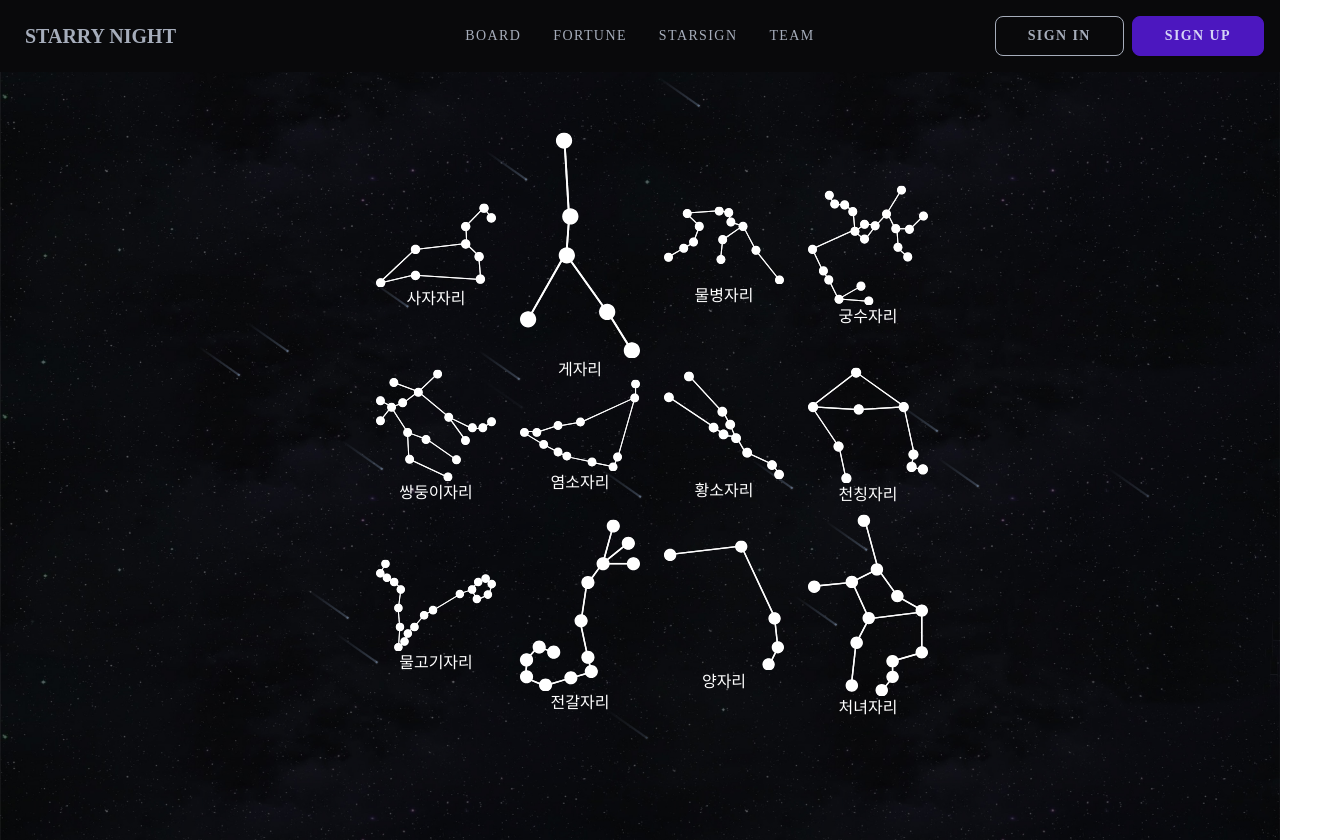
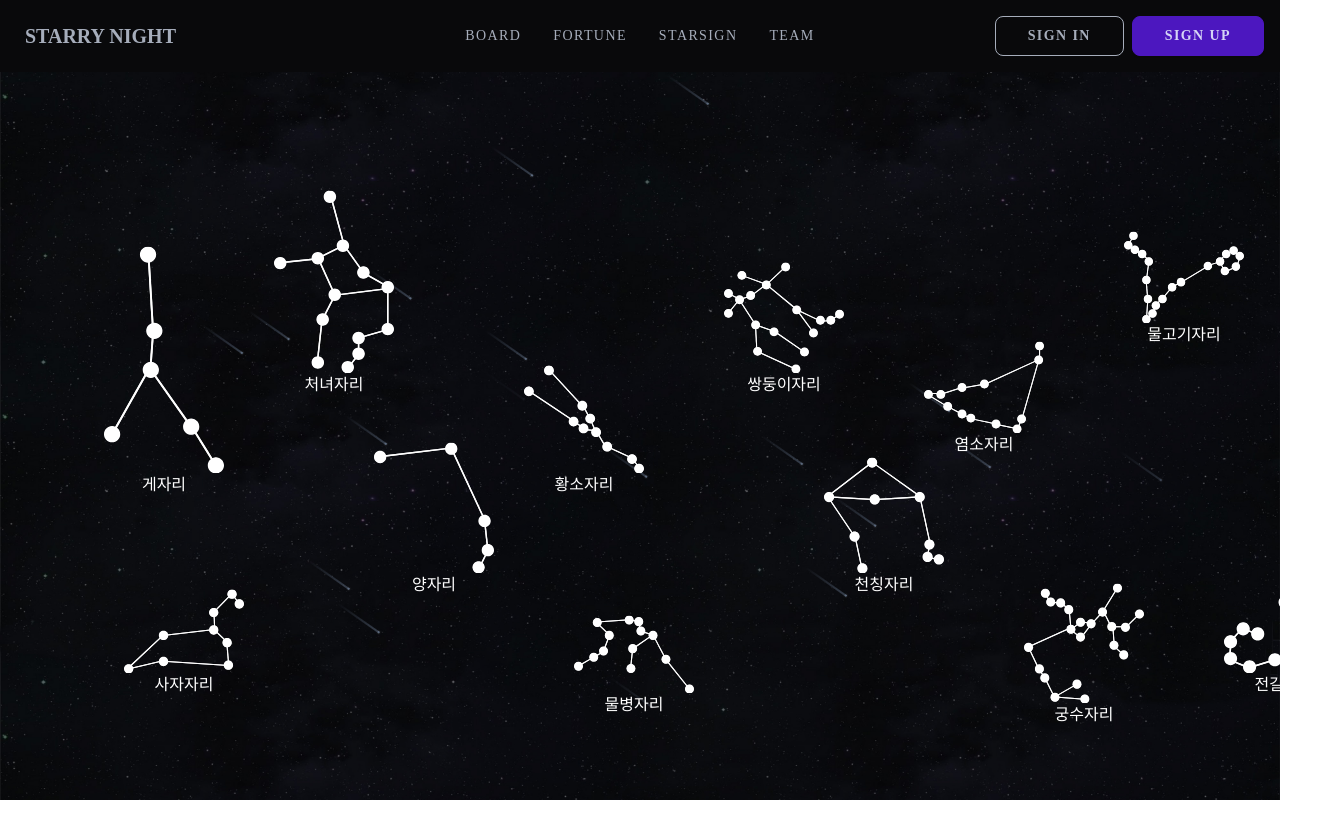
Before and after one commit to React4-HOT6/starry-night, a Next.js app: page /starsign in a window 1280 px wide. Shown: the whole page, 1344 px wide, since content can reach past the window. After the commit the page ends 800 px from the top, so only its background shows below. Built offline with nearby package versions, Linux system fonts and the light colour scheme; no server answers.

Commit message:
design:별자리 재배치

```diff
--- a/src/app/starsign/page.tsx
+++ b/src/app/starsign/page.tsx
@@ -2,7 +2,7 @@ import StarSignContainer from "@/components/starsign/StarSignContainer";
 import { Meteors } from "@/components/ui/meteors";
 const StarSignPage = () => {
   return (
-    <div className=" flex justify-center items-center  ">
+    <div className="flex flex-col justify-center items-center">
       <Meteors />
       <StarSignContainer />
     </div>
--- a/src/components/starsign/StarSignComponent.tsx
+++ b/src/components/starsign/StarSignComponent.tsx
@@ -33,9 +33,14 @@ const StarSignComponent: React.FC<StarSignComponentProps> = ({
     <>
       <div
         onClick={onClickStarsign}
-        className="ml-6 animate-float transform cursor-pointer hover:scale-125 flex-col transition-transform duration-300 w-[120px] h-[120] flex justify-center items-center"
+        className="ml-6 animate-float transform cursor-pointer hover:scale-125 flex-col transition-transform duration-300 w-[120px] h-auto flex justify-center items-center"
       >
-        <Image src={src} priority alt={name} width={120} height={120} />
+        <Image
+          src={src}
+          priority
+          alt={name}
+          style={{ width: "120px", height: "auto" }}
+        />
         <p className="text-white">{name}</p>
       </div>
     </>
--- a/src/components/starsign/StarSignContainer.tsx
+++ b/src/components/starsign/StarSignContainer.tsx
@@ -35,23 +35,41 @@ const StarSignForm = () => {
           <p className="py-4">{starSignData?.star_sign_description}</p>
         </Modal>
       ) : (
-        <div className="max-w-[1200px] mt-[40px] min-h-screen w-[1200px] h-[500px] flex flex-col justify-center items-center">
-          <div className="max-w-[1200px] w-[1200px]  h-[180px] flex justify-center items-center">
+        <div className=" mt-[90px] static">
+          <div className="absolute bottom-[100px] left-[100px]">
             <Leo />
+          </div>
+          <div className="absolute bottom-[300px] left-[80px]">
             <Cancer />
+          </div>
+          <div className="absolute bottom-[80px] left-[550px]">
             <Aquarius />
+          </div>
+          <div className="absolute bottom-[70px] left-[1000px]">
             <Sagittarius />
           </div>
-          <div className="max-w-[1200px] w-[1200px]  h-[180px] flex justify-center items-center">
+          <div className="absolute bottom-[400px] left-[700px]">
             <Gemini />
+          </div>
+          <div className="absolute bottom-[340px] left-[900px]">
             <Capricorn />
+          </div>
+          <div className="absolute bottom-[300px] left-[500px]">
             <Taurus />
+          </div>
+          <div className="absolute bottom-[200px] left-[800px]">
             <Libra />
           </div>
-          <div className="max-w-[1200px] w-[1200px]  h-[180px] flex justify-center items-center">
+          <div className="absolute bottom-[450px] left-[1100px]">
             <Pisces />
+          </div>
+          <div className="absolute bottom-[100px] left-[1200px]">
             <Scorpio />
+          </div>
+          <div className="absolute bottom-[200px] left-[350px]">
             <Aries />
+          </div>
+          <div className="absolute bottom-[400px] left-[250px]">
             <Virgo />
           </div>
         </div>
--- a/src/components/ui/meteors.tsx
+++ b/src/components/ui/meteors.tsx
@@ -21,9 +21,9 @@ export const Meteors = ({
             className
           )}
           style={{
-            //100%이면 화면을 넘어갑니다. 64가 적절해요
-            top: `${Math.random() * 64}%`,
-            left: `${Math.random() * 64}%`,
+            //100%이면 화면을 넘어갑니다.
+            top: `${Math.random() * 60}%`,
+            left: `${Math.random() * 65}%`,
             animationDelay: Math.random() * (0.8 - 0.2) + 0.2 + "s",
             animationDuration: Math.floor(Math.random() * (10 - 2) + 2) + "s",
           }}
```
